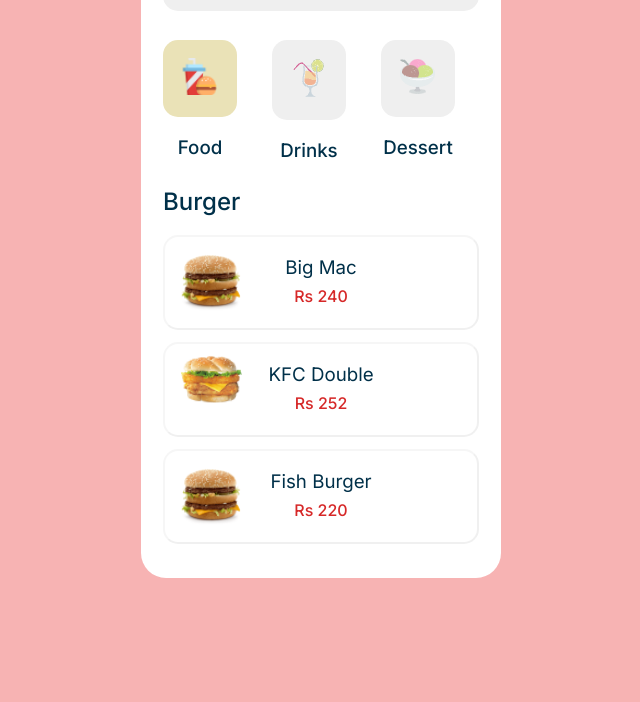
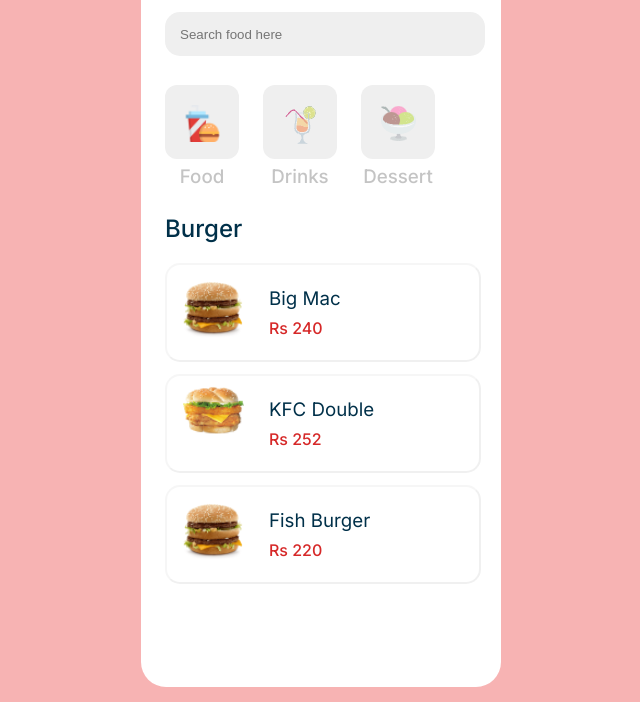
Before and after one commit to arnmary/fe-start-stady, a plain HTML site: page 03/foodmenu/menupage.html in a window 1280 px wide. Shown: the part 176-878 px from the top of the page, without its empty margins (319-959 px from the left). Before the commit the page ends 800 px from the top, so only its background shows below. Drawn offline with Linux system fonts and the light colour scheme.

Commit message:
Changes HW№4 по темі Position та Menu

```diff
--- a/03/foodmenu/menupage.html
+++ b/03/foodmenu/menupage.html
@@ -19,9 +19,9 @@
         Menu
     </h1>
 </div>
-<div class="search-input">
+<div >
     <form action="">
-        <input name="search" placeholder="Search food here">
+        <input name="search" placeholder="Search food here" class="search-input">
     </form>
 </div>
 <div class="cards">
@@ -37,7 +37,7 @@
         <div class="card-image back-gray">
              <img src="./images/drinks.png" alt="drinks picture">
         </div>
-          <h3 class="card-heading inter-500">
+          <h3 class="card-heading inter-500 color-gray">
               Drinks
            </h3>
    </div>
@@ -45,7 +45,7 @@
         <div class="card-image back-gray ">
              <img src="./images/dessert.png" alt="dessert picture">
         </div>
-        <h3 class="card-heading inter-500">
+        <h3 class="card-heading inter-500 color-gray">
               Dessert
         </h3>
     </div>
--- a/03/foodmenu/menustyle/menustyle.css
+++ b/03/foodmenu/menustyle/menustyle.css
@@ -31,62 +31,71 @@
 width: 360px;
 background-color: #FFF;
 margin: 15px auto;
-padding: 22px;
+padding: 56px 20px 91px 24px;
 color: rgb(0, 48, 73);
+font-size: 16px;
 border-radius: 25px;
 }
 .search-input{
-    width: 100%;
+    width: 320px;
     background-color: #EFEFEF;
-    padding: 15px 203px 14px 15px;
+    padding: 15px 15px 14px 15px;
     border-radius: 15px;
     margin-top: 17px;
     margin-bottom: 29px;
+    border: none;
 }
 .cards{
-    margin-top: 29px;
     width: 100%;
     display:flex;
-    justify-content: space-between;
 }
 .card{
     width: 74px;
     margin-right: 24px;
+    text-align: center;
 
 }
+.card:last-child{
+    margin-right: 0;
+}
 .card-image{
-   min-width: 34px;
-    background-color: #EAE2B7;
-    border-radius: 15px;
-    padding: 18px;
+    width: 74px;
+    height: 74px;
+    background-color:rgb(239, 239, 239);
+    border-radius: 12px;
+    padding-top: 20px;
 }
-h3{
-    text-align: center;
+.card h3{
+margin-top: 8px;
+line-height: 19px;
+color: rgb(196, 196, 196);
 }
-.back-gray {
-    background-color: #EFEFEF;
-}
+
 .block-card{
-    width: 100%;
+    width: 316px;
     border: 2px solid #80808012;;
     border-radius: 15px;
     border-style: outset;
     margin-bottom: 12px;
-    position: relative;
+    display: flex;
 }
 .block-card-image{
    width: 70px;
-    position: absolute;
-    top: 6px;
-    left: 16px;
-    padding-right: 12px;
+   height: 70px;
+     margin: 5px 16px 14px 16px;
 }
 p{
     color: #D62828;
-    text-align: center;
-    margin: 7px 0 22px;
+    text-align: left;
+    margin: 8px 0 22px;
 }
 h3{
     text-align: center;
-    margin-bottom: 5px;
+   margin: 22px 0 8px;
 }
+ .card:hover .card-image{
+    background-color: rgb(234, 226, 183);
+ }
+ .card:hover h3{
+    color:rgb(0, 48, 73);
+ }
--- a/position/positionstyle/posstyle.css
+++ b/position/positionstyle/posstyle.css
@@ -1,6 +1,10 @@
 body{
  background-color: #E5E5E5;
  margin: 0;
+}
+main{
+    width: 1368px;
+    margin: 0 auto;
 }
 
 
@@ -10,15 +14,14 @@
     background-color: #000;
     position: relative;
     top: 50px;
-    left: 350px;
+    left: 0px;
 }
 .vector{
-    /* width: 300px;
-    height: 300px; */
     display: inline-block;
     position: absolute;
     top: 100px;
     left: 97px;
+  text-align: center;
 
 }
 .flag{
@@ -27,6 +30,7 @@
     left: 192px;
     width: 80px;
     padding: 32px;
+    text-align: center;
 }
 .blue-part{
     width: 80px;
@@ -45,7 +49,7 @@
     height: 512px;
     position: relative;
     top: -74px;
-    left: 750px;
+    left: 432px;
     z-index: 3;
 }
 .blue-square{
@@ -72,7 +76,8 @@
     border-bottom: 2px solid blue;
     position: relative;
     top: -171px;
-    left: 1162px;
+    left: 851px;
+    right: 0;
 }
 .circle{
     position: absolute;
```
Also changed, not shown: position/pospage.html (+2 -0 lines).
